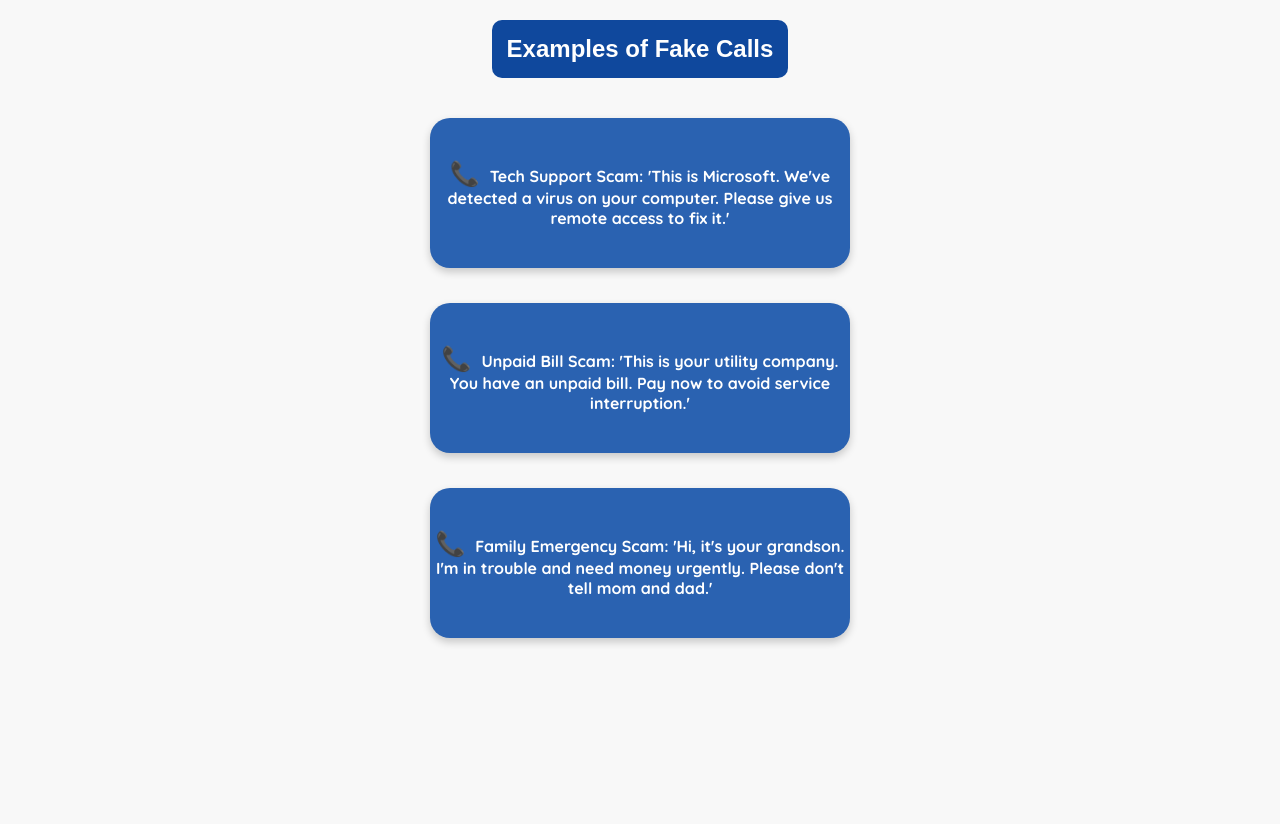
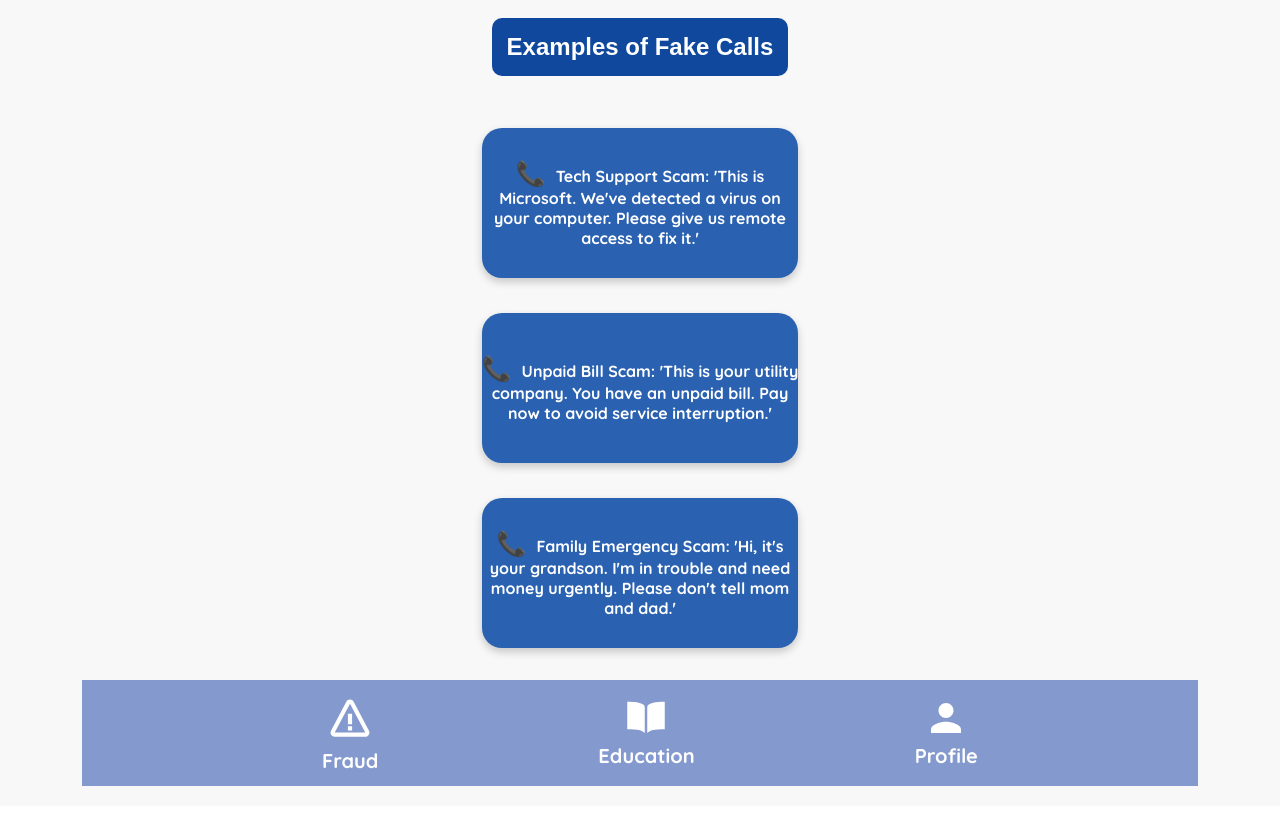
Before and after one commit to Scamonitor/front, a React (Create React App) app in the folder scam-monitor-front/: page /tec_support_calls/ejemplos in a window 1280 px wide. Shown: the top 824 px of the page. Built offline with nearby package versions, Linux system fonts and the light colour scheme.

Commit message:
Including Navbar in every component

```diff
--- a/scam-monitor-front/src/components/ExampleCalls.jsx
+++ b/scam-monitor-front/src/components/ExampleCalls.jsx
@@ -1,5 +1,6 @@
 import React from 'react';
 import '../styles/exampleCalls.css';
+import NavBar from "../components/Navbar";
 
 function ExampleCalls() {
     const examples = [
@@ -19,6 +20,7 @@ function ExampleCalls() {
 
     return (
       <div className="example-calls-container">
+        <div className='mini-calls-container'>
         <button className="title-button">Examples of Fake Calls</button>
         <div className='recommendations'>
           {examples.map((example, index) => (
@@ -32,6 +34,9 @@ function ExampleCalls() {
             </div>
           ))}
         </div>
+        </div>
+
+        <NavBar />
       </div>
     );
   }
--- a/scam-monitor-front/src/components/FakeCall.jsx
+++ b/scam-monitor-front/src/components/FakeCall.jsx
@@ -1,6 +1,7 @@
 import React from 'react';
 import { useNavigate } from 'react-router-dom';
 import '../styles/fakeCall.css';
+import NavBar from "../components/Navbar";
 
 function FakeCall() {
     const examples = [
@@ -36,6 +37,7 @@ function FakeCall() {
                   More Examples
               </button>
           </div>
+          <NavBar />
       </div>
     );
 }
--- a/scam-monitor-front/src/components/Phishing.jsx
+++ b/scam-monitor-front/src/components/Phishing.jsx
@@ -1,6 +1,7 @@
 import React from 'react';
 import { useNavigate } from 'react-router-dom';
 import '../styles/phishing.css';
+import NavBar from "../components/Navbar";
 
 function Phishing() {
   const examples = [
@@ -49,6 +50,7 @@ function Phishing() {
           Test Your Knowledge
         </button>
       </div>
+      <NavBar />
     </div>
   );
 }
--- a/scam-monitor-front/src/components/PhishingTest.jsx
+++ b/scam-monitor-front/src/components/PhishingTest.jsx
@@ -1,5 +1,6 @@
 import React, { useState } from 'react';
 import '../styles/PhishingTest.css';
+import NavBar from "../components/Navbar";
 
 function PhishingTest() {
     const questions = [
@@ -101,6 +102,7 @@ function PhishingTest() {
             </div>
             <button onClick={calculateScore} className="submit-button">Submit</button>
             {score !== null && <p className="score">Your score: {score} out of {questions.length}</p>}
+            <NavBar />
         </div>
     );
 }
--- a/scam-monitor-front/src/components/PricesLotery.jsx
+++ b/scam-monitor-front/src/components/PricesLotery.jsx
@@ -2,6 +2,7 @@ import React from 'react';
 import '../styles/pricesLotery.css';
 import won_iphone from "../images/won_iphone.png"
 import fake_message from "../images/fake_message.png"
+import NavBar from "../components/Navbar";
 
 function PricesLotery() {
 
@@ -21,7 +22,7 @@ function PricesLotery() {
                 <img className="fake-image" src={fake_message} alt="Call icon" />
                 </div>
             </div>
-
+            <NavBar />
       </div>
     );
 }
--- a/scam-monitor-front/src/styles/PhishingTest.css
+++ b/scam-monitor-front/src/styles/PhishingTest.css
@@ -55,6 +55,7 @@ h2 {
     width: 150px;
     text-align: center;
     transition: background-color 0.3s;
+    margin-bottom: 20px;
 }
 
 .submit-button:hover {
--- a/scam-monitor-front/src/styles/exampleCalls.css
+++ b/scam-monitor-front/src/styles/exampleCalls.css
@@ -8,9 +8,17 @@
   flex-direction: column;
   align-items: center;
   padding: 20px;
-  min-height: 100vh;
-  background-color: #f8f8f8; /* Light blue background for phone call theme */
+  min-height: 90vh;
+  background-color: #f8f8f8;
   gap: 20px;
+}
+.mini-calls-container{
+  justify-content: center;
+  display: flex;
+  height: 80vh;
+  flex-direction: column;
+  gap: 2rem;
+  margin: auto;
 }
 
 .title-button {
--- a/scam-monitor-front/src/styles/pricesLotery.css
+++ b/scam-monitor-front/src/styles/pricesLotery.css
@@ -12,6 +12,7 @@
     display: flex;
     flex-direction: row;
     gap: 2rem;
+    margin-bottom: 20px;
 }
 .example-container{
     display: flex;
```
